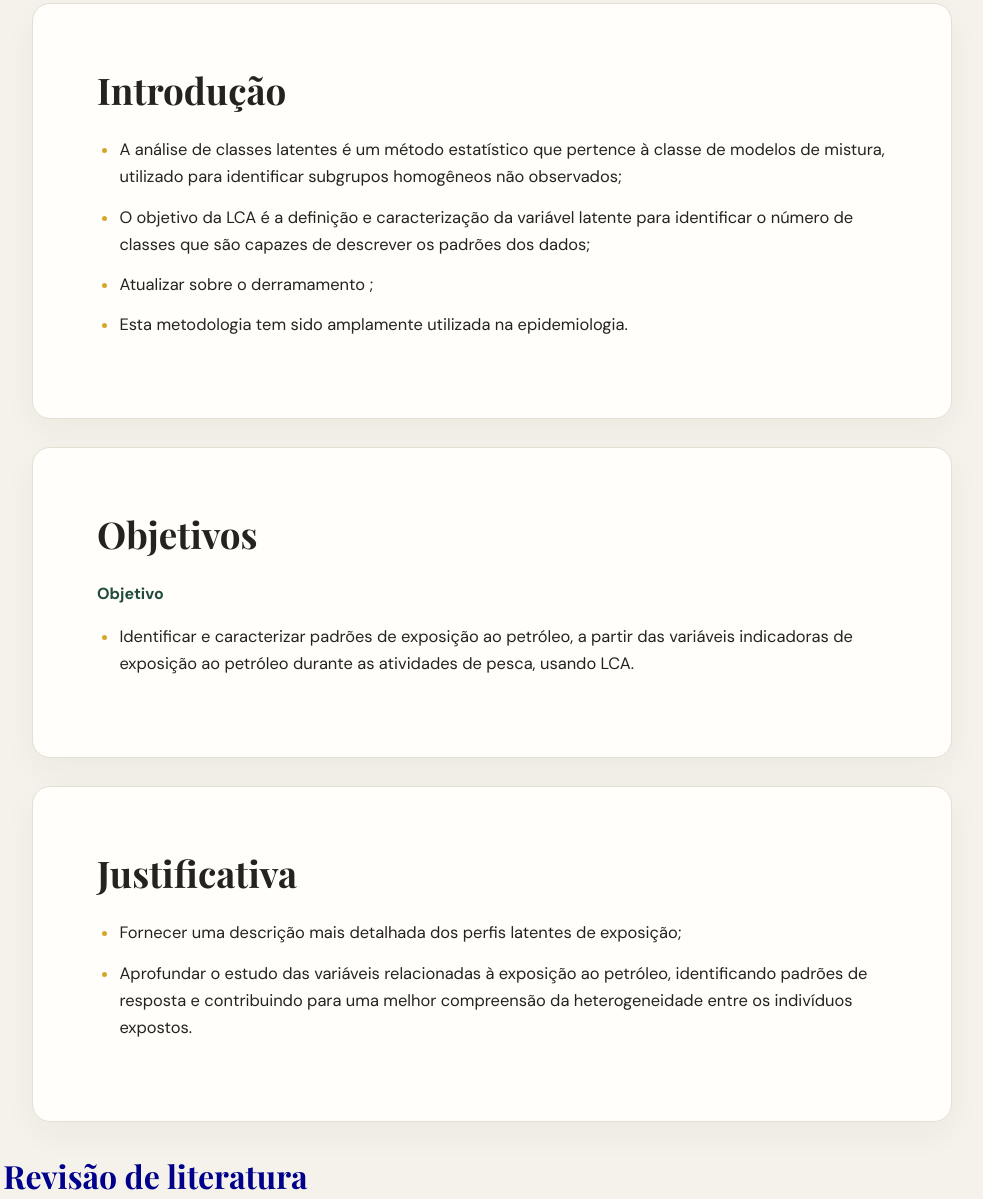
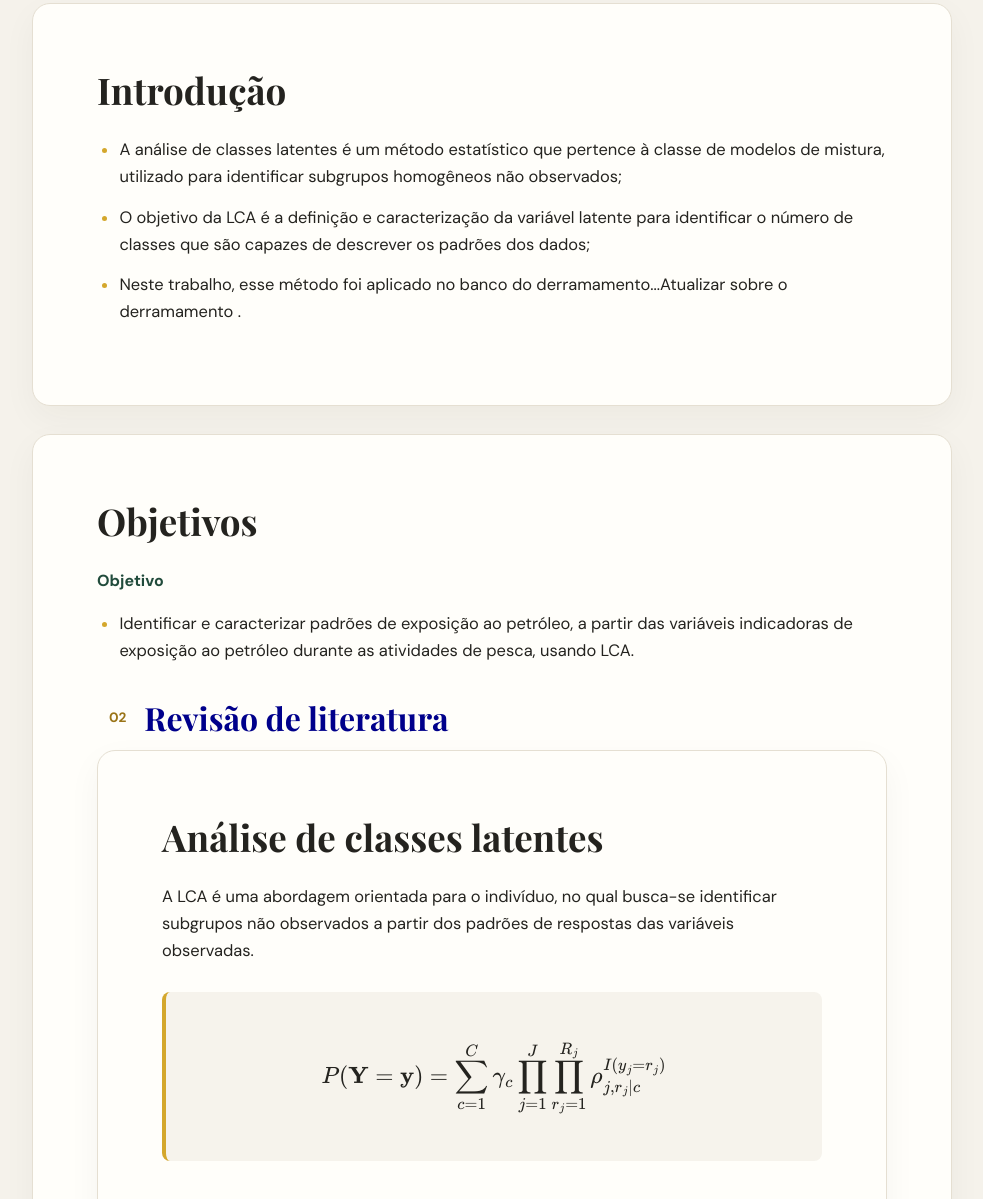
Before and after one commit to mavigonsalves18/apresentacao_tcc, a plain HTML site: page index.html in a window 1280 px wide. Shown: the part 1519-2718 px from the top of the page, without its empty margins (148-1131 px from the left). Drawn offline with nearby package versions, Linux system fonts and the light colour scheme.

Commit message:
Update index.html

```diff
--- a/index.html
+++ b/index.html
@@ -57,20 +57,14 @@
       <ul>
         <li>A análise de classes latentes é um método estatístico que pertence à classe de modelos de mistura, utilizado para identificar subgrupos homogêneos não observados;</li>
         <li>O objetivo da LCA é a definição e caracterização da variável latente para identificar o número de classes que são capazes de descrever os padrões dos dados;</li>
-        <li> Atualizar sobre o derramamento ; </li>
-        <li>Esta metodologia tem sido amplamente utilizada na epidemiologia.</li>
+        <li> Neste trabalho, esse método foi aplicado no banco do derramamento...Atualizar sobre o derramamento . </li>
+
       </ul>
     </section>
     <section class="slide" data-slide="4"><h3>Objetivos</h3>
       <h4>Objetivo</h4><ul>
         <li>Identificar e caracterizar padrões de exposição ao petróleo, a partir das variáveis indicadoras de exposição ao petróleo durante as atividades de pesca, usando LCA.</li>
       </ul>
-    </section>
-    <section class="slide" data-slide="5"><h3>Justificativa</h3>
-      <ul><li>Fornecer uma descrição mais detalhada dos perfis latentes de exposição;</li>
-      <li>Aprofundar o estudo das variáveis relacionadas à exposição ao petróleo, identificando padrões de resposta e contribuindo para uma melhor compreensão da heterogeneidade entre os indivíduos expostos.</li></ul>
-    </section>
-
     <div class="section-heading" id="revisao"><span>02</span><h2>Revisão de literatura</h2></div>
     <section class="slide" data-slide="6"><h3>Análise de classes latentes</h3>
       <p>A LCA é uma abordagem orientada para o indivíduo, no qual busca-se identificar subgrupos não observados a partir dos padrões de respostas das variáveis observadas.</p>
@@ -97,7 +91,7 @@
       <ol><li>Parcimônia;</li><li>Interpretabilidade;</li><li>Denominação das classes.</li></ol>
     </section>
     <section class="slide" data-slide="10"><h3>Critérios de seleção</h3>
-      <p>Entre alguns critérios:</p><ol><li>AIC;</li><li>BIC;</li><li>Estatística qui-quadrado de Pearson (χ²);</li><li>Estatística da razão de verossimilhança (G²);</li><li>Teste de diferença da razão de verossimilhança (TRV);</li><li>Lo-Mendell-Rubin ajustado (LMR ajustado);</li><li>Vuong-Lo-Mendell-Rubin (VLMR).</li></ol>
+      <ol><li>AIC;</li><li>BIC;</li><li>Estatística qui-quadrado de Pearson (χ²);</li><li>Estatística da razão de verossimilhança (G²);</li><li>Teste de diferença da razão de verossimilhança (TRV);</li><li>Lo-Mendell-Rubin ajustado (LMR ajustado);</li><li>Vuong-Lo-Mendell-Rubin (VLMR).</li></ol>
 
 
  </section>
```
